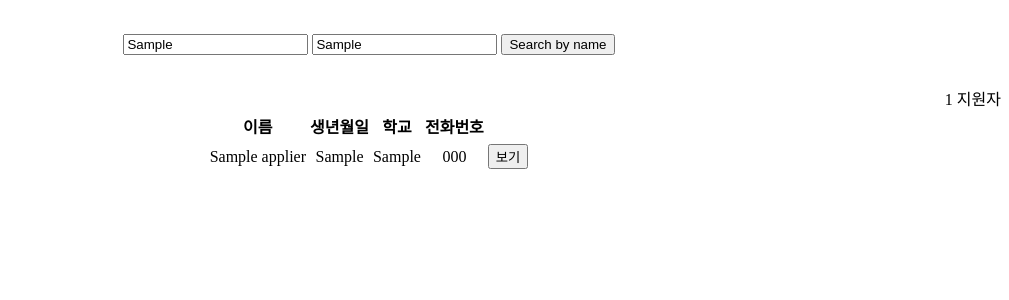
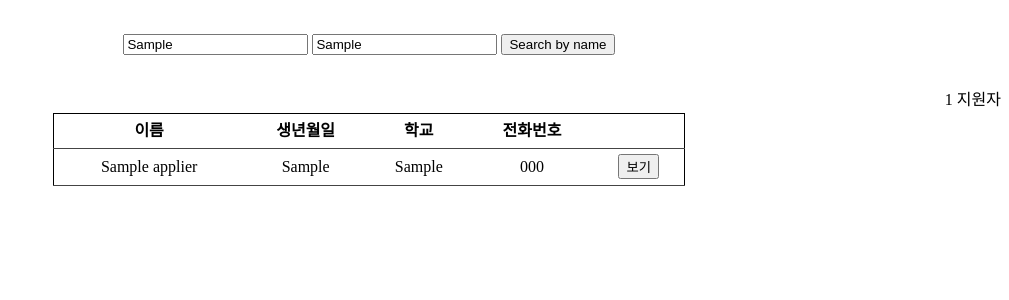
Before and after one commit to hyun98/project_server, a Django app: template templates/applierlist.html in a window 1280 px wide. Shown: the top 300 px of the page, without its empty margins (271-1280 px from the left). Run offline with Django 3.2, Linux system fonts and the light colour scheme; tables that the repository leaves empty hold one stand-in row (values such as "Sample post"); the template is opened without the code that fills it: values that come from a table or form of the project are taken from there, most other values are stand-ins (such as "Sample title", 1, 10 or a date in 2020).

Commit message:
applier list view fix

```diff
--- a/survey/views.py
+++ b/survey/views.py
@@ -51,6 +51,7 @@ def ApplierDetail(request, pk):
     questions = Question.objects.filter(survey=survey).order_by('order')
 
     context = {
+        'survey': survey,
         'applier': applier,
         'qalist': [],
         'files': []
--- a/templates/applierdetail.html
+++ b/templates/applierdetail.html
@@ -8,6 +8,9 @@
 </head>
 <body>
     <div style="text-align: center; width: 50%; line-height: calc(1ex/0.3); margin: 0 auto">
+        <hr>
+        <h1>{{ survey.title }}</h1>
+        <hr>
         <h2>{{ applier.name }}</h2>
         <h4>{{ applier.birth }}</h4>
         <h4>{{ applier.univ }}</h4>
--- a/templates/applierlist.html
+++ b/templates/applierlist.html
@@ -5,6 +5,17 @@
     <meta http-equiv="X-UA-Compatible" content="IE=edge">
     <meta name="viewport" content="width=device-width, initial-scale=1.0">
     <title>지원자리스트</title>
+    <style>
+        table {
+          width: 50%;
+          border: 1px solid #444444;
+          border-collapse: collapse;
+        }
+        th, td {
+          border-bottom: 1px solid #444444;
+          padding: 5px;
+        }
+      </style>
 </head>
 <body>
     <div style="text-align: center; line-height: calc(1ex/0.3); margin: 0 auto">
@@ -18,7 +29,7 @@
         <div style="text-align: right;">{{ applier_list.count }} 지원자</div>
         {% if applier_list %}
         <div>
-            <table style="line-height: calc(1ex/0.3); margin: 0 auto">
+            <table style="line-height: calc(1ex/0.3); border: 1px solid; border-collapse: collapse; margin: 0 auto">
                 <tr> <th>이름</th> <th>생년월일</th> <th>학교</th> <th>전화번호</th> <th></th> </tr>
                 {% for applier in applier_list %}
                 <tr>
```
